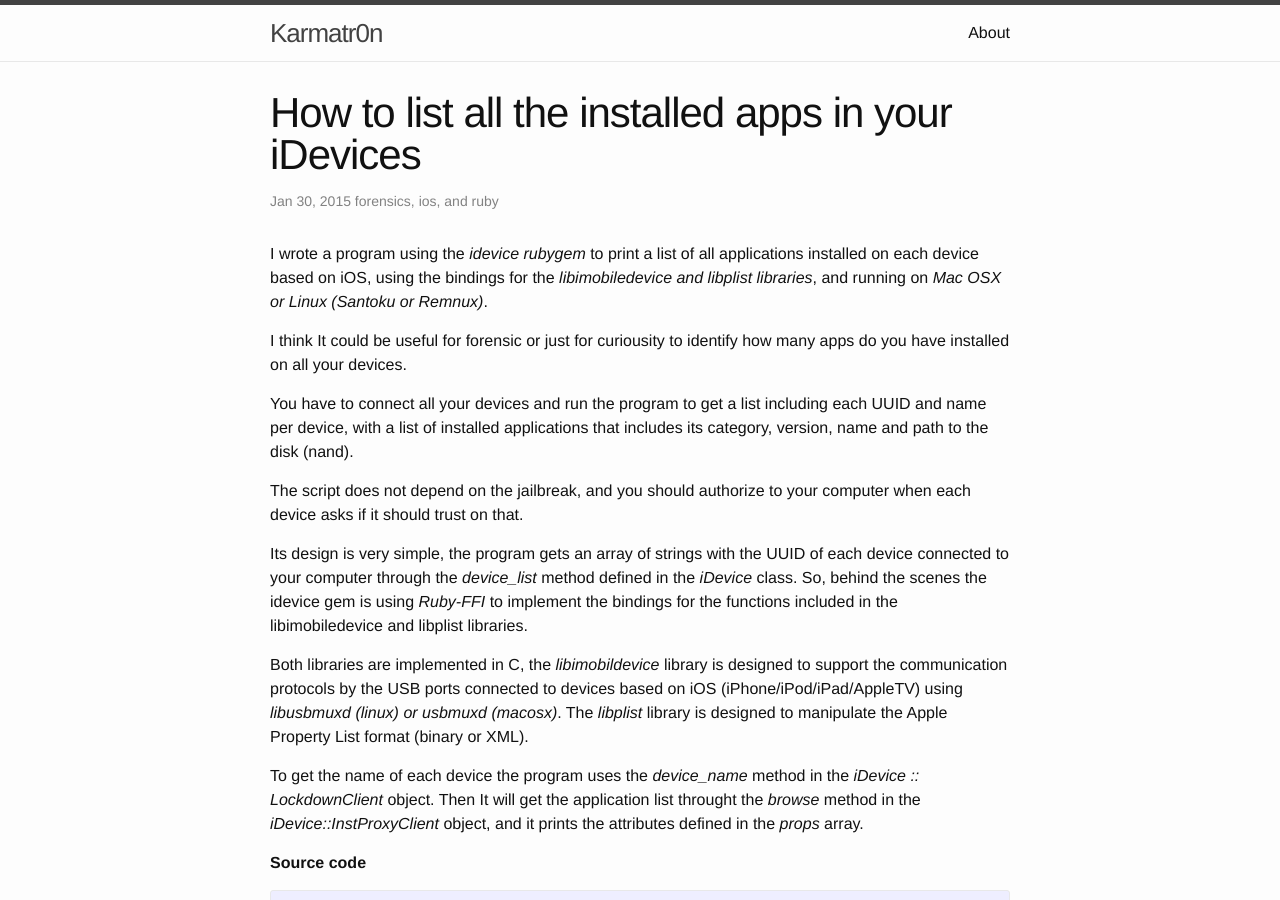
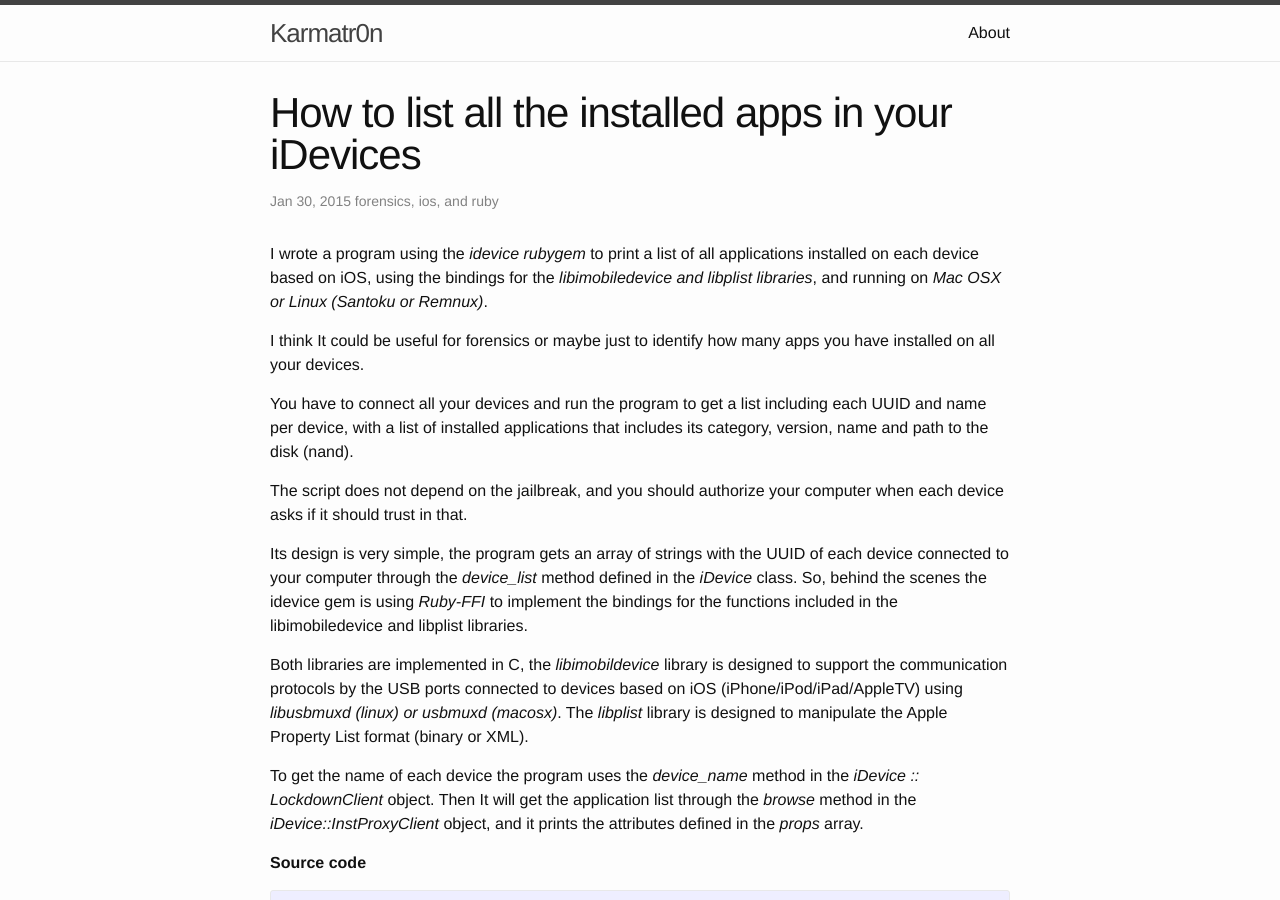
Before and after one commit to karmatr0n/karmatr0n.github.io, a Jekyll site: the page built from _posts/2015-01-30-apps-per-idev.markdown, in a window 1280 px wide and 900 px high. Built offline with Jekyll 4.4.1, drawn with Linux system fonts in a browser that asks for light colours.

Commit message:
The spanglish mistakes were fixed

```diff
--- a/_posts/2015-01-30-apps-per-idev.markdown
+++ b/_posts/2015-01-30-apps-per-idev.markdown
@@ -7,19 +7,18 @@ categories: ios ruby forensics
 
 I wrote a program using the _idevice rubygem_ to print a list of all applications installed on each device based on iOS, using the bindings for the _libimobiledevice and libplist libraries_, and running on _Mac OSX or Linux (Santoku or Remnux)_.
 
-I think It could be useful for forensic or just for curiousity to identify how many apps do you have installed on all your devices.
+I think It could be useful for forensics or maybe just to identify how many apps you have installed on all your devices.
 
 You have to connect all your devices and run the program to get a list including each UUID and name per device, with a list of installed applications that includes its category, version, name and path to the disk (nand).
 
-The script does not depend on the jailbreak, and you should authorize to your computer when each device asks if it should trust on that.
-
+The script does not depend on the jailbreak, and you should authorize your computer when each device asks if it should trust in that.
 
 Its design is very simple, the program gets an array of strings with the UUID of each device connected to your computer through the _device_list_ method defined in the _iDevice_ class. So, behind the scenes the idevice
 gem is using _Ruby-FFI_ to implement the bindings for the functions included in the libimobiledevice and libplist libraries.
 
 Both libraries are implemented in C, the _libimobildevice_ library is designed to support the communication protocols by the USB ports connected to devices based on iOS (iPhone/iPod/iPad/AppleTV) using _libusbmuxd (linux) or usbmuxd (macosx)_. The _libplist_ library is designed to manipulate the Apple Property List format (binary or XML).
 
-To get the name of each device the program uses the _device_name_ method in the _iDevice :: LockdownClient_ object. Then It will get the application list throught the  _browse_  method in the _iDevice::InstProxyClient_ object, and it prints the attributes defined in the _props_ array.
+To get the name of each device the program uses the _device_name_ method in the _iDevice :: LockdownClient_ object. Then It will get the application list through the _browse_  method in the _iDevice::InstProxyClient_ object, and it prints the attributes defined in the _props_ array.
 
 **Source code**
 {% highlight ruby %}
```
